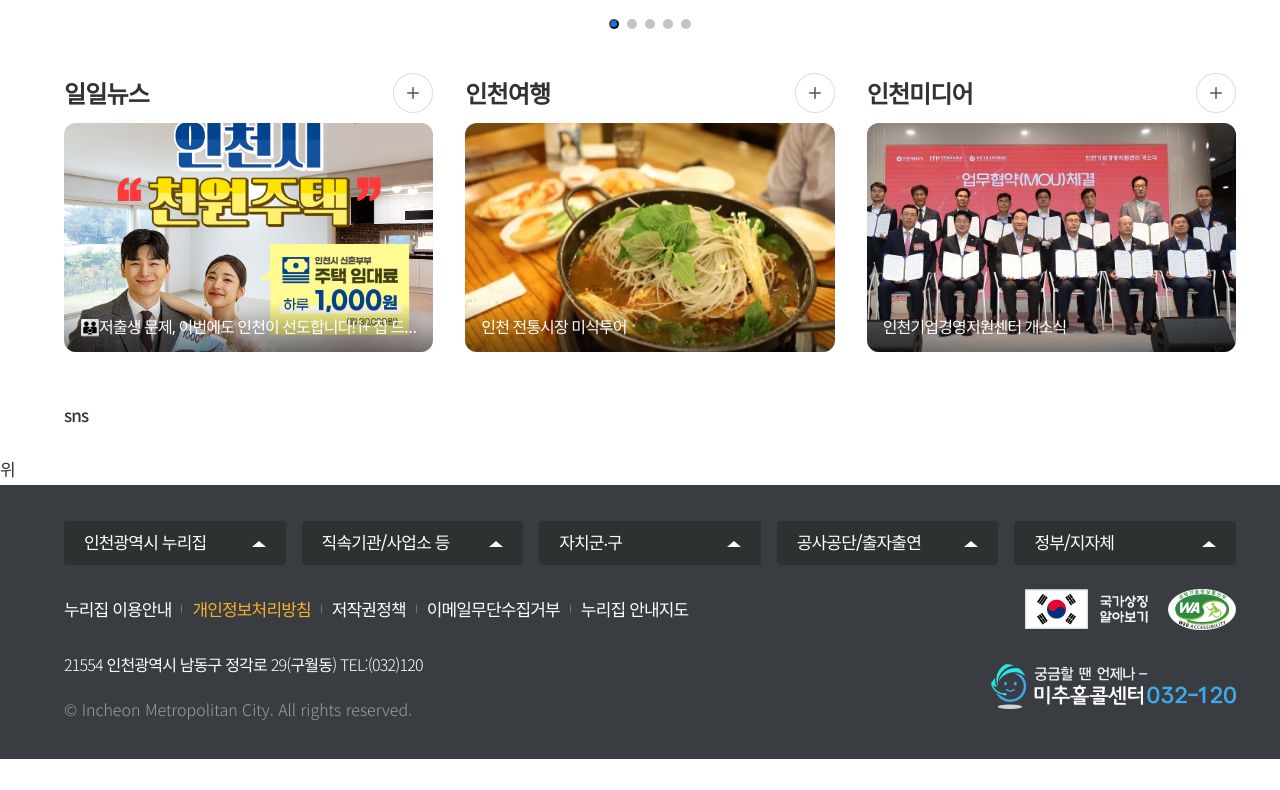
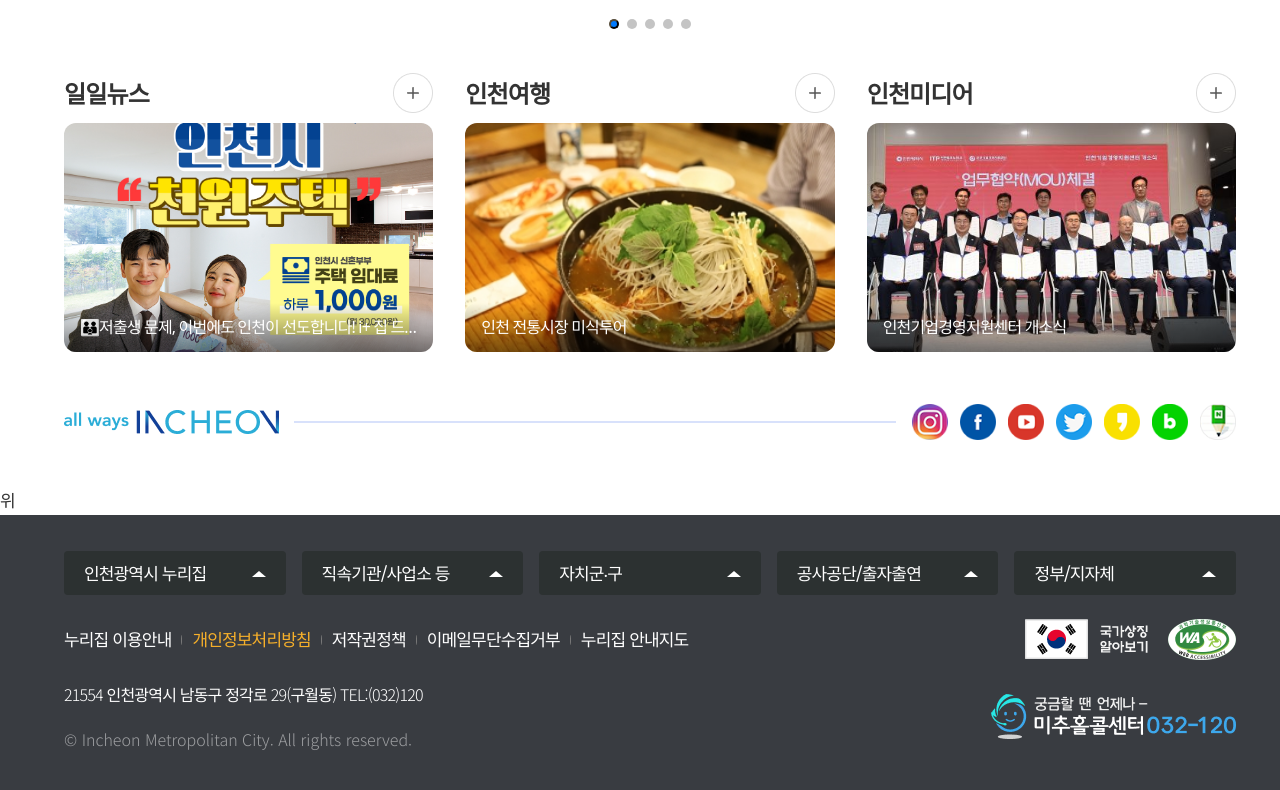
Before and after one commit to mizzu-creations/incheon-city-hall, a plain HTML site: page index.html in a window 1280 px wide. Shown: the part 2138-2928 px from the top of the page. Before the commit the page ends 2897 px from the top, so only its background shows below. Drawn offline with nearby package versions, Linux system fonts and the light colour scheme.

Commit message:
Style : section sns 영역 스타일 적용

```diff
--- a/assets/scss/components/_fullImgSlide.scss
+++ b/assets/scss/components/_fullImgSlide.scss
@@ -0,0 +1 @@
+// 공통 슬라이드 추후 리팩토링
--- a/assets/scss/page/_main.scss
+++ b/assets/scss/page/_main.scss
@@ -779,12 +779,12 @@
     [class*="-content"] {
       height: 229px;
       position: relative;
-      border-radius: 12px;
-      overflow: hidden;
       a {
         display: block;
         width: 100%;
         height: 100%;
+        border-radius: 12px;
+        overflow: hidden;
         .img-wrap {
           position: relative;
           width: inherit;
@@ -804,6 +804,7 @@
           position: absolute;
           left: 0;
           bottom: 0;
+          border-radius: 12px;
           background-image: linear-gradient(
             to bottom,
             rgba(0, 0, 0, 0) 0%,
@@ -837,5 +838,61 @@
 }
 // section sns 영역
 .sc-sns {
-  padding: 24px 0;
+  position: relative;
+  display: flex;
+  justify-content: space-between;
+  align-items: center;
+  padding: 24px 0 40px;
+  h2 {
+    width: 215px;
+    height: 45px;
+    background: url(/assets/images/main/sns_title.png) no-repeat center;
+  }
+  .sns-list {
+    display: flex;
+    gap: 12px;
+    .sns-item {
+      a {
+        display: block;
+        width: 36px;
+        height: 36px;
+      }
+      &:nth-child(1) a {
+        background: url(/assets/images/sns/insta.png) no-repeat;
+        background-size: 36px 36px;
+      }
+      &:nth-child(2) a {
+        background: url(/assets/images/sns/facebook.png) no-repeat;
+        background-size: 36px 36px;
+      }
+      &:nth-child(3) a {
+        background: url(/assets/images/sns/youtube.png) no-repeat;
+        background-size: 36px 36px;
+      }
+      &:nth-child(4) a {
+        background: url(/assets/images/sns/twitter.png) no-repeat;
+        background-size: 36px 36px;
+      }
+      &:nth-child(5) a {
+        background: url(/assets/images/sns/kakaostory.png) no-repeat;
+        background-size: 36px 36px;
+      }
+      &:nth-child(6) a {
+        background: url(/assets/images/sns/blog.png) no-repeat;
+        background-size: 36px 36px;
+      }
+      &:nth-child(7) a {
+        background: url(/assets/images/sns/post.png) no-repeat;
+        background-size: 36px 36px;
+      }
+    }
+  }
+  &::after {
+    content: "";
+    height: 2px;
+    position: absolute;
+    left: 230px;
+    right: 340px;
+    background-color: #d8e1fb;
+  }
 }
--- a/index.html
+++ b/index.html
@@ -1412,7 +1412,6 @@
         </div>
         <section class="sc-sns">
           <h2><span class="blind">인천광역시 sns</span></h2>
-          sns
           <ul class="sns-list">
             <li class="sns-item">
               <a href="" target="_blank" title="인스타그램 새창 열기">
```
Also changed, not shown: assets/css/style.css, assets/images/sns/blog.png (renamed from assets/images/sns/blog.png.png), assets/images/sns/facebook.png (renamed from assets/images/sns/facebook.png.png), assets/images/sns/insta.png (renamed from assets/images/sns/insta.png.png), assets/images/sns/kakaostory.png (renamed from assets/images/sns/kakaostory.png.png), assets/images/sns/post.png (renamed from assets/images/sns/post.png.png), assets/images/sns/twitter.png (renamed from assets/images/sns/twitter.png.png), assets/images/sns/youtube.png (renamed from assets/images/sns/youtube.png.png), 1 other file.
